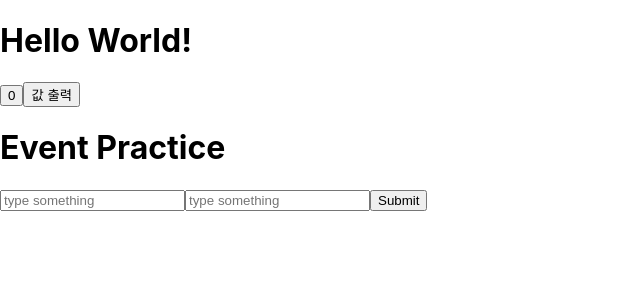
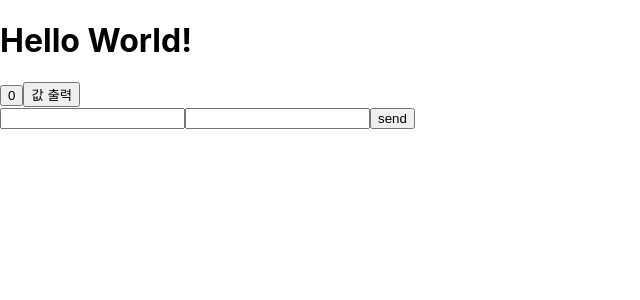
Before and after one commit to pelshad/React, a React (Create React App) app: page / in a window 1280 px wide. Shown: the top 300 px of the page, without its empty margins (0-640 px from the left). Built offline with nearby package versions, Linux system fonts and the light colour scheme.

Commit message:
이벤트핸들러 함수형 ver.1 하드코딩

```diff
--- a/src/App.js
+++ b/src/App.js
@@ -3,7 +3,8 @@ import React,{ useState } from 'react';
 // import Event from './components/Event';
 // import Clock from './components/Clock';
 // import Props from './components/Props';
-import EventHandlingC from './components/EventHandlingC';
+// import EventHandlingC from './components/EventHandlingC';
+import EventHandlingF from './components/EventHandlingF';
 
 // rcs 함수형으로 생성, rcc 클래스형으로 생성
 
@@ -22,7 +23,7 @@ import EventHandlingC from './components/EventHandlingC';
         <button onClick={() => setCount(count + 1)}>{count}</button>
         <button onClick={textPrint}>값 출력</button> {/* textPrint함수 호출 */}
         {/* <Props name="React" stateSpec="high"/>; {Mycomponent에 name="React"를 보냄} */}
-        <EventHandlingC />
+        <EventHandlingF />
       </div>
     );
 }
--- a/src/components/EventHandlingF.js
+++ b/src/components/EventHandlingF.js
@@ -0,0 +1,46 @@
+import React, {useState} from 'react';
+
+const EventHandlingF = () => {
+    const [username, setUsername] = useState('');
+    const [message, setMessage] = useState('');
+
+    //함수형으로 메소드 사용시 const 사용
+    const ChangeUser = e => {
+        setUsername(e.target.value);
+    }
+
+    const ChangeMessage = e => {
+        setMessage(e.target.value);
+    }
+
+    const handleClick = () => {
+        alert(username + " : " + message);
+        setMessage('');
+    }
+
+    const pressKey = e => {
+        if(e.key === 'enter'){
+            handleClick();
+        }
+    }
+
+    return (
+        <div>
+            <input
+            type="text"
+            name="username"
+            value={username}
+            onChange={ChangeUser} />
+            <input
+            type="text"
+            name="message"
+            value={message}
+            onChange={ChangeMessage} />
+            <button
+            onClick={handleClick}
+            onKeyPress={pressKey}>send</button>
+        </div>
+    );
+};
+
+export default EventHandlingF;
```
